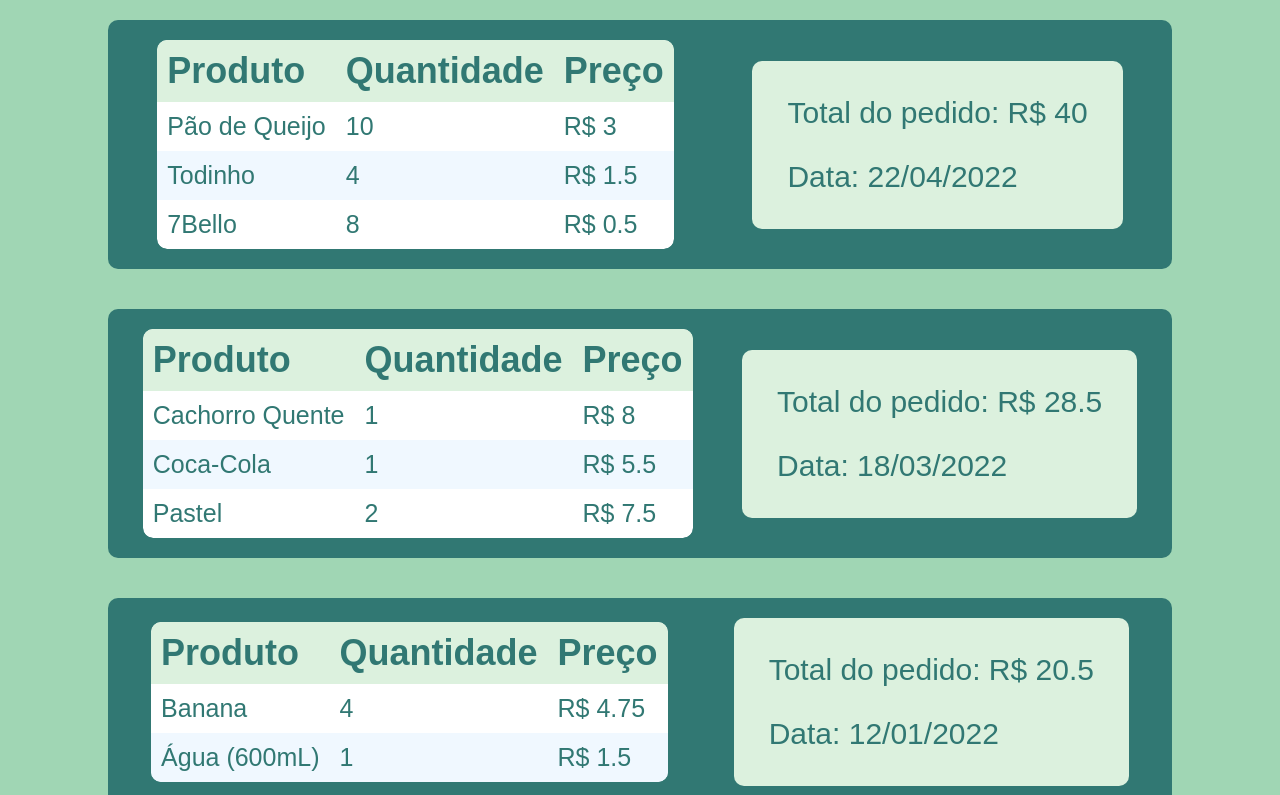
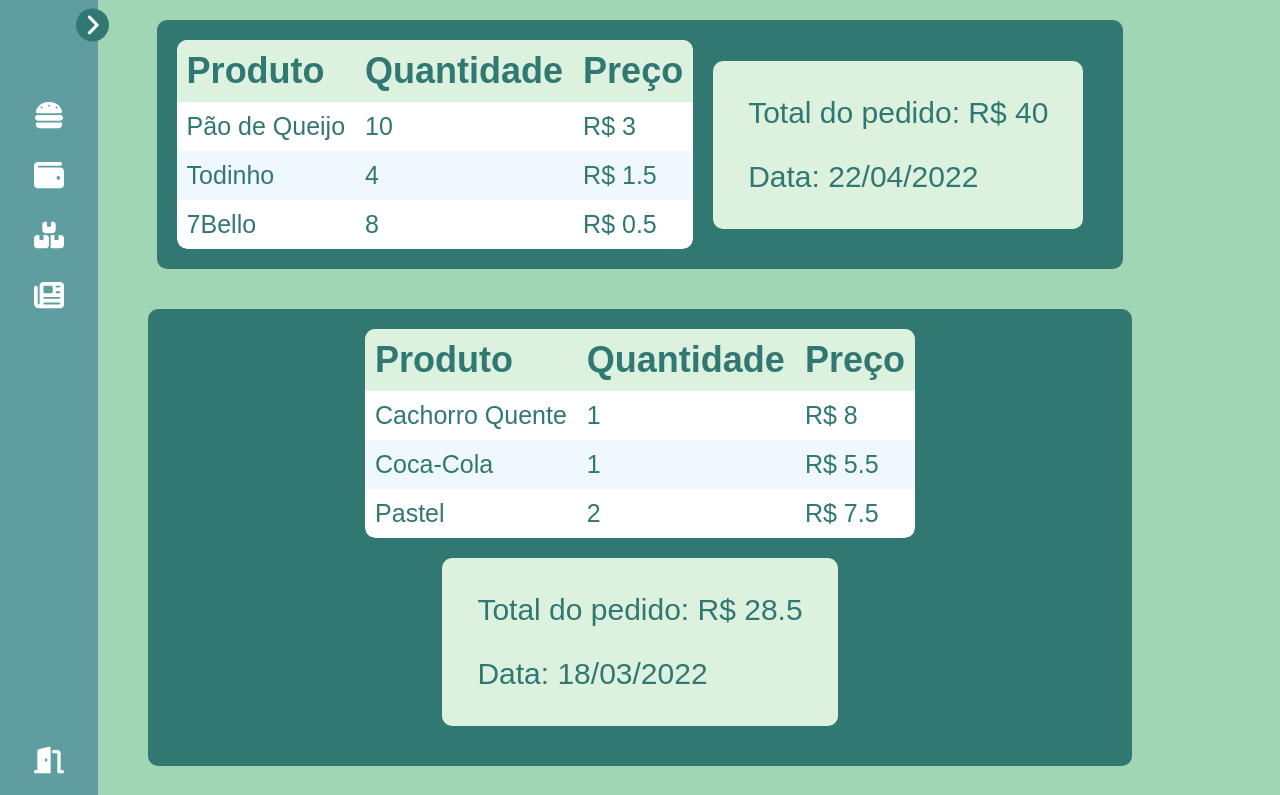
Before and after one commit to enricopizzol/natus-rest, a React (Create React App) app: page /history in a window 1280 px wide. Shown: the top 795 px of the page. Built offline with nearby package versions, Linux system fonts and the light colour scheme.

Commit message:
adiciona OrderHistoryView

```diff
--- a/src/components/orderHistory/orderHistory.css
+++ b/src/components/orderHistory/orderHistory.css
@@ -2,13 +2,16 @@
     display: flex;
     flex-direction: column;
     align-items:center;
+    margin-left: 10%;
+    margin-right: 10%;
+    width:80%;
 }
 
 .hs-order-container {
     margin: 20px;
     padding:20px;
-    width: 80%;
     display: flex;
+    flex-wrap:wrap;
     justify-content: space-around;
     align-items: center;
     background: #317873;
@@ -55,7 +58,7 @@ tr:nth-child(even) {
     background: #dcf1de;
     border-radius: 10px;
     padding: 20px;
-    margin-left: 20px;
+    margin: 20px;
 }
 
 .hs-order-container span{
--- a/src/index.js
+++ b/src/index.js
@@ -6,7 +6,7 @@ import Registration from "./components/registration/registration.jsx";
 import "./index.css";
 import ShopView from "./views/Shopview";
 import StockView from "./views/StockView";
-import OrderHistory from "./components/orderHistory/orderHistory";
+import OrderHistoryView from "./views/OrderHistoryView";
 
 
 export default function App() {
@@ -15,7 +15,7 @@ export default function App() {
       <Routes>
         <Route path = "/" element={<Login />} />
         <Route path = "/registration" element={<Registration />} />
-        <Route path = "/history" element = {<OrderHistory />} />
+        <Route path = "/history" element = {<OrderHistoryView />} />
         <Route path = "/shopview" index element={< ShopView />} />
         <Route path = "/stockview" index element={< StockView />} />
       </Routes>
--- /dev/null
+++ b/src/views/OrderHistoryView.js
@@ -0,0 +1,16 @@
+import React from "react";
+import "./stockView.css";
+import SideBar from "../components/sidebar/sidebar";
+import OrderHistory from "../components/orderHistory/orderHistory";
+
+const OrderHistoryView = () => {
+  return (
+    <>
+      <SideBar/>
+      <OrderHistory/>
+    </>
+  );
+};
+
+
+export default OrderHistoryView;
```
Also changed, not shown: src/views/OrderHistoryView.css (added).
